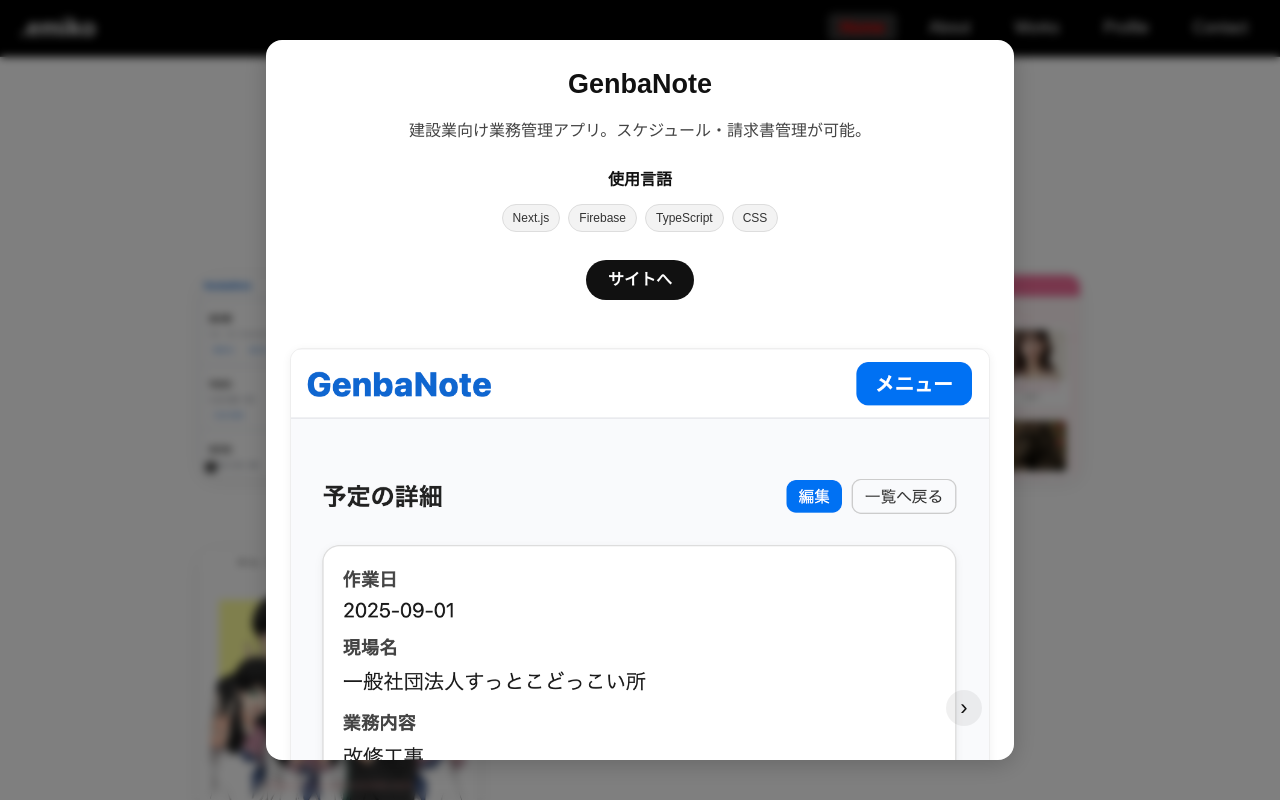
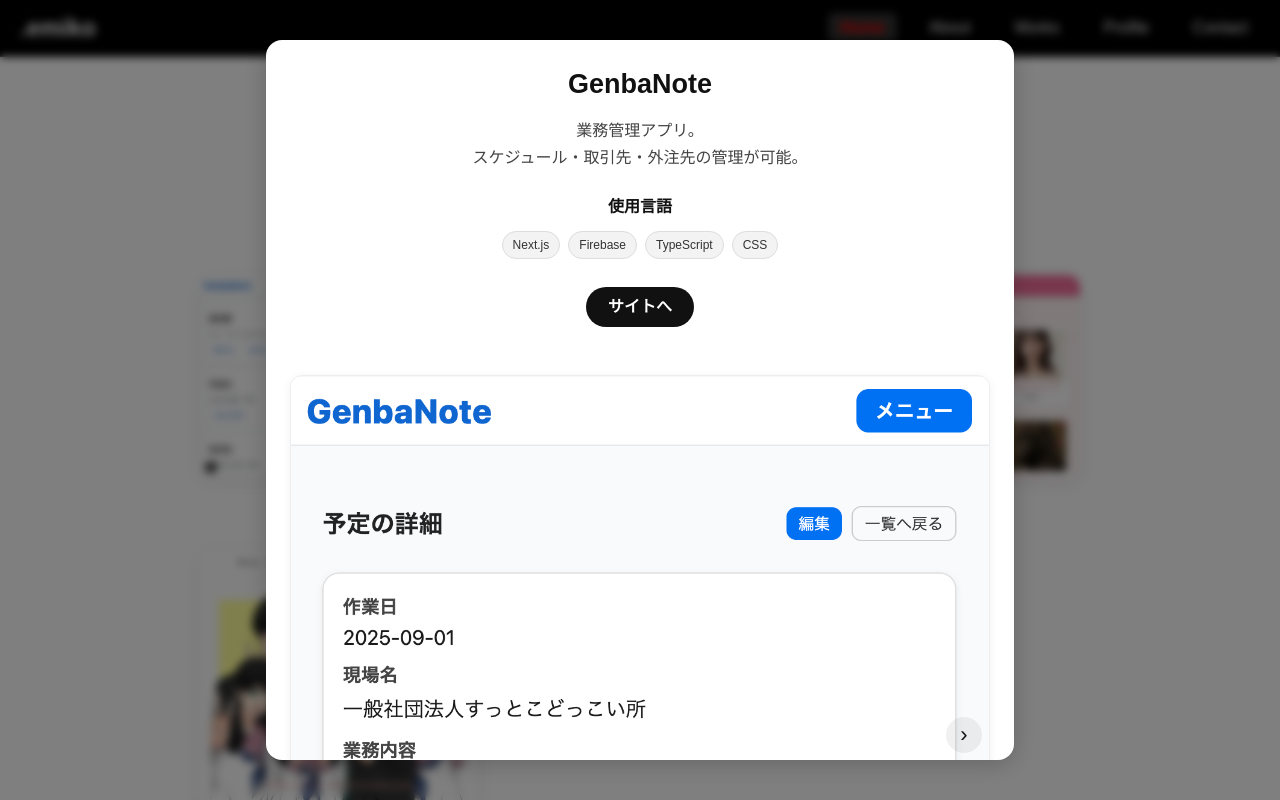
Before and after one commit to emikohonda/emiko, a Next.js app: page / in a window 1280 px wide. Both pictures are taken after a click on the button "GenbaNote". Shown: the part 850-1650 px from the top of the page. Built offline with nearby package versions, Linux system fonts and the light colour scheme.

Commit message:
Worksの編集

```diff
--- a/app/page.tsx
+++ b/app/page.tsx
@@ -22,7 +22,7 @@ export default function HomePage() {
           <p>
             emikoのポートフォリオサイトへようこそ！<br />
             私が学んできた技術や経験をまとめております。<br />
-            Web制作、オリジナル漫画サイト、掲示板アプリなど、<br />
+            Web制作、創作漫画サイト、掲示板アプリなど、<br />
             趣味と実務の両面から「楽しく、心に届く」<br />
             ものづくりを目指しています。
           </p>
--- a/components/worksData.ts
+++ b/components/worksData.ts
@@ -17,7 +17,8 @@ export const worksData: WorkItem[] = [
         category: 'GenbaNote',
         thumb: '/images/genbanote.png',
         image: '/images/genbanote01.png',
-        description: '建設業向け業務管理アプリ。スケジュール・請求書管理が可能。',
+        description: `業務管理アプリ。
+        スケジュール・取引先・外注先の管理が可能。`,
         url: '', // 仮
         languages: ['Next.js', 'Firebase', 'TypeScript', 'CSS'],
         gallery: [
@@ -32,17 +33,17 @@ export const worksData: WorkItem[] = [
         category: 'Nansore',
         thumb: '/images/nansore.png',
         image: '/images/nansore01.png',
-        description: '匿名で書き込めるBBS風掲示板。Firebase + Next.jsで構築。',
+        description: '匿名で書き込めるBBS風掲示板。',
         url: 'https://nansore.vercel.app/', // 仮
         languages: ['Next.js', 'Firebase', 'TypeScript', 'CSS'],
     },
     {
         id: 'aikanojo-shop',
-        title: 'AIかのじょ 通販',
+        title: 'AIかのじょ',
         category: 'AIkanojo',
         thumb: '/images/aigf.png',
         image: '/images/aigf01.png',
-        description: 'オリジナルグッズ通販サイト。シャボン玉背景付き。',
+        description: 'AIで生成した女の子達のオリジナルグッズの架空の通販サイト。',
         url: '', // 仮
         languages: ['Next.js', 'TypeScript', 'CSS'],
     },
@@ -52,7 +53,7 @@ export const worksData: WorkItem[] = [
         category: 'AmyComic',
         thumb: '/images/amy-comic.jpeg',
         image: '/images/amy-comic01.jpeg',
-        description: '一次創作メインのオリジナル漫画サイトです。Next.jsを使用しています。',
+        description: '一次創作メインの漫画サイト。',
         url: 'https://www.amy-comic.com/',
         languages: ['Next.js', 'Cloundinary', 'TypeScript', 'CSS'],
     },
--- a/components/worksSection.tsx
+++ b/components/worksSection.tsx
@@ -27,7 +27,7 @@ export default function WorksSection() {
                 <div className="modal-backdrop" onClick={() => setSelected(null)}>
                     <div className="modal-content" onClick={(e) => e.stopPropagation()}>
                         <h3>{selected.title}</h3>
-                        <p>{selected.description}</p>
+                        <p className="description">{selected.description}</p>
 
                         {/* 使用言語 */}
                         <div className="modal-languages">
--- a/styles/home.css
+++ b/styles/home.css
@@ -277,6 +277,10 @@ html {
     transform: scale(1.15);
 }
 
+.description {
+    white-space: pre-line;
+}
+
 /* ===== 使用言語（タグ風） ===== */
 .modal-languages {
     margin: 16px 0;
@@ -540,8 +544,8 @@ html {
         padding: 20px 12px;
     }
 
-    .modal-content {
-        padding: 20px 12px;
+    .modal-content h3 {
+        font-size: 20px;
     }
 
     .modal-img {
```
